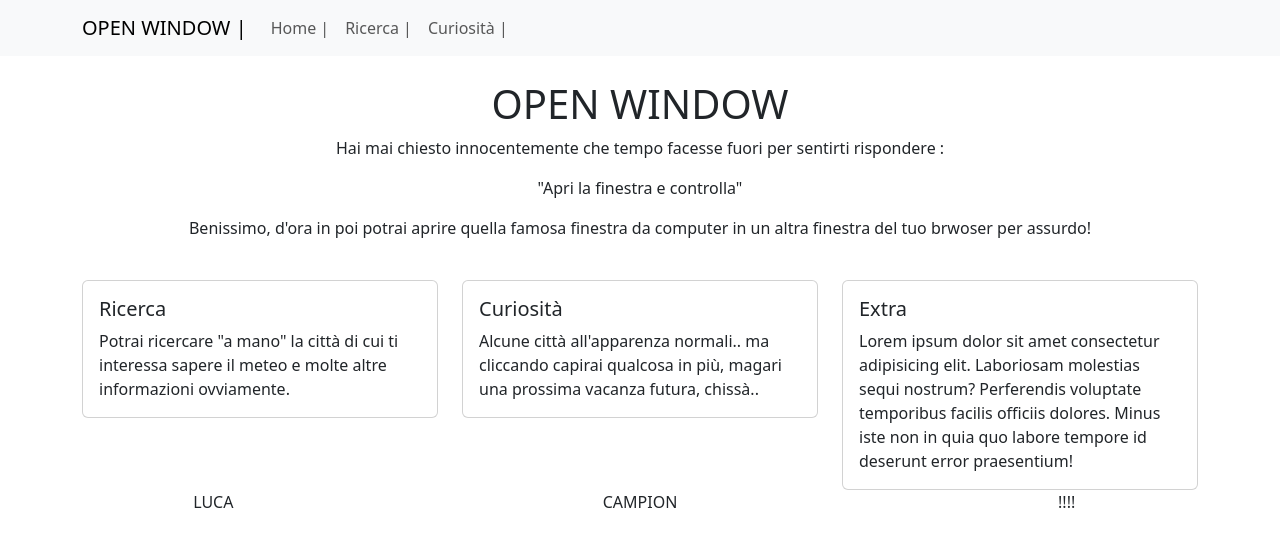
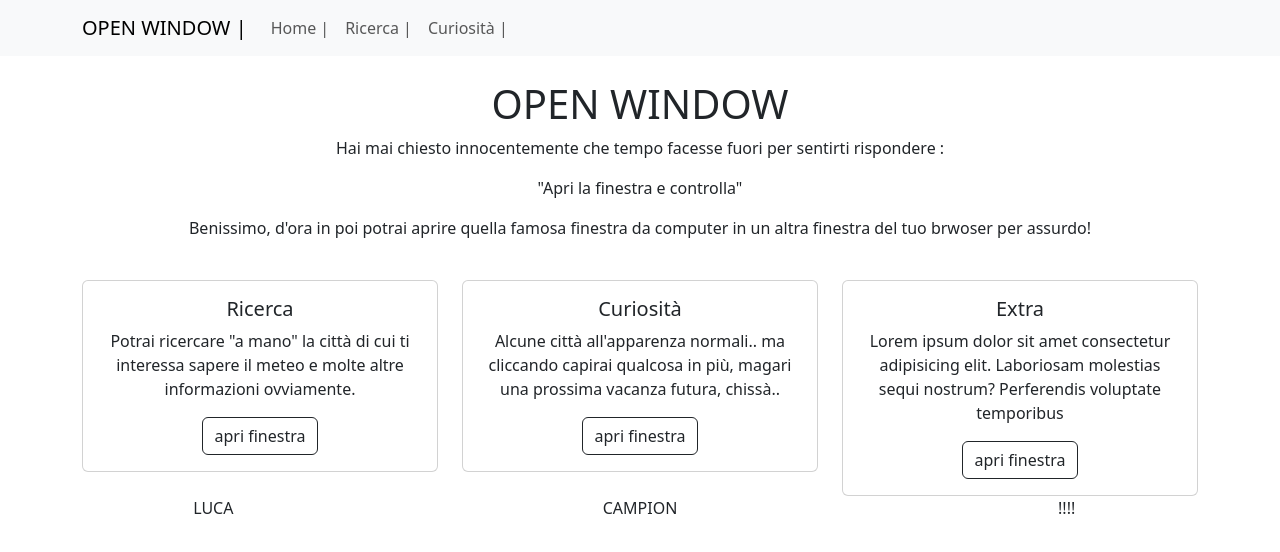
Before and after one commit to campion-luca/open-window, a React (Create React App) app: page / in a window 1280 px wide. Shown: the top 552 px of the page. Built offline with nearby package versions, Linux system fonts and the light colour scheme.

Commit message:
now 2 working components

```diff
--- a/src/components/Curiosities.jsx
+++ b/src/components/Curiosities.jsx
@@ -1,15 +1,18 @@
 import SearchLocation from "./SearchLocation";
 import "bootstrap/dist/css/bootstrap.min.css";
-import { Row, Form, Col } from "react-bootstrap";
+import { Row, Form, Col, Container } from "react-bootstrap";
 import { useState } from "react";
 
 const Curiosities = () => {
-  const [specMeteo, setSpecMeteo] = useState("");
+  const [specMeteo, setSpecMeteo] = useState("Rovigo");
 
-  <>
+  return(
+  <Container>
     <Row className="justify-content-center mb-4">
-      <Col xs={12} md={8} lg={6}>
-        <h2 className="text-center">Ricerche Interessanti !</h2>
+      <Col xs={12} md={10} lg={7}>
+        <h1 className="text-center mt-4"> CURIOSITA' DAL MONDO</h1>
+        <p className="text-center">Alcune di queste città qui sotto hanno delle peculiarità.. cliccale per scoprire quali..</p>
+
         <Form.Select
           aria-label="Default select example"
           value={specMeteo}
@@ -22,12 +25,16 @@ const Curiosities = () => {
           <option>Roma</option>
           <option>Verona</option>
           <option>Los Angeles</option>
-          <option>New York</option>
+          <option>Mawsynram</option>
         </Form.Select>
       </Col>
     </Row>
-    <SearchLocation specMeteo={specMeteo} />
-  </>;
+     <SearchLocation specMeteo={specMeteo} />
+
+
+    </Container>
+
+        )
 };
 
 export default Curiosities
--- a/src/components/Home.jsx
+++ b/src/components/Home.jsx
@@ -1,6 +1,9 @@
 import { Card, Col, Row, Container, Button } from "react-bootstrap"
+import { useNavigate } from "react-router-dom"
 
 const Home = () => {
+    const navigate = useNavigate()
+
     return (
         <Container className="mt-4">
         <Row>
@@ -13,32 +16,35 @@ const Home = () => {
         </Row>
         <Row>
           <Col md={4}>
-            <Card>
+            <Card className="text-center">
               <Card.Body>
                 <Card.Title>Ricerca</Card.Title>
                 <Card.Text>
                   Potrai ricercare "a mano" la città di cui ti interessa sapere il meteo e molte altre informazioni ovviamente.
                 </Card.Text>
+                <Button variant="outline-dark" onClick={() => navigate('/searching')}>apri finestra</Button>
               </Card.Body>
             </Card>
           </Col>
           <Col md={4}>
-            <Card>
+            <Card className="text-center">
               <Card.Body>
                 <Card.Title>Curiosità</Card.Title>
                 <Card.Text>
                   Alcune città all'apparenza normali.. ma cliccando capirai qualcosa in più, magari una prossima vacanza futura, chissà..
                 </Card.Text>
+                <Button variant="outline-dark" onClick={() => navigate('/curiosities')}>apri finestra</Button>
               </Card.Body>
             </Card>
           </Col>
           <Col md={4}>
-            <Card>
+            <Card className="text-center">
               <Card.Body>
                 <Card.Title>Extra</Card.Title>
                 <Card.Text>
-                  Lorem ipsum dolor sit amet consectetur adipisicing elit. Laboriosam molestias sequi nostrum? Perferendis voluptate temporibus facilis officiis dolores. Minus iste non in quia quo labore tempore id deserunt error praesentium!
+                  Lorem ipsum dolor sit amet consectetur adipisicing elit. Laboriosam molestias sequi nostrum? Perferendis voluptate temporibus
                 </Card.Text>
+                <Button variant="outline-dark">apri finestra</Button>
               </Card.Body>
             </Card>
           </Col>
--- a/src/components/SearchLocation.jsx
+++ b/src/components/SearchLocation.jsx
@@ -1,47 +1,65 @@
-import { useEffect, useState } from "react"
-import { Button, Card } from "react-bootstrap"
+import { useEffect, useState } from "react";
+import { Button, Card } from "react-bootstrap";
 
-const SearchLocation = ({specMeteo}) => {
-    const [meteo, setMeteo] = useState({})
+const SearchLocation = ({ specMeteo }) => {
+  const [meteo, setMeteo] = useState({});
+  const [weather, setWeather] = useState([]);
+  const [wind, setWind] = useState();
 
   useEffect(() => {
-        fetchSpecMeteo()
+    fetchSpecMeteo();
     // eslint-disable-next-line react-hooks/exhaustive-deps
-}, [specMeteo])
+  }, [specMeteo]);
 
   const fetchSpecMeteo = () => {
-    console.log("fetch avviata")
-    fetch(`https://api.openweathermap.org/data/2.5/weather?q=${specMeteo}&appid=5fb43d9317a963bf83907952a8a8a3f3`)
-
+    console.log("fetch avviata");
+    fetch(
+      `https://api.openweathermap.org/data/2.5/weather?q=${specMeteo}&appid=5fb43d9317a963bf83907952a8a8a3f3`
+    )
       .then((response) => {
         if (response.ok) {
-            return response.json()
+          return response.json();
         } else {
-            throw new Error("errore nella chiamata")
+          throw new Error("errore nella chiamata");
         }
       })
       .then((meteo) => {
-        console.log("risultato fetch tornato", meteo)
-        setMeteo(meteo) // inserisco il risultato
+        console.log("risultato fetch tornato", meteo);
+        setMeteo(meteo); // inserisco il risultato
+
+        setWeather(meteo.weather[0]);
+        console.log("weather da..", weather.main);
+
+        setWind(meteo.wind);
+        console.log("il vento ritorna..", wind.speed);
       })
       .catch((err) => {
-        console.log("ERRORE di tipo", err)
-    })
-}
+        console.log("ERRORE di tipo", err);
+      });
+  };
 
-return(
-    <Card>
-      <Card.Img variant="top" src="holder.js/100px180" />
+//   const showIf = () => {
+//     alert("ciao")
+//   }
+
+  return (
+    <Card style={{ width: '18rem' }} className="text-center ms-auto me-auto">
+      <Card.Img variant="top" src="https://static.vecteezy.com/system/resources/thumbnails/025/254/963/small/isolated-3d-rendering-of-a-modern-window-for-home-png.png" />
       <Card.Body>
-        <Card.Title>{meteo.name}</Card.Title>
+        <Card.Title>
+          <h1>{meteo.name}</h1>
+        </Card.Title>
         <Card.Text>
-          Some quick example text to build on the card title and make up the
-          bulk of the card's content.
+          <h5>CLIMA</h5>
+          il clima al momento è {weather.main} , per essere precisi{" "}
+          {weather.description}
+          <h5 className="mt-3">VENTO</h5>
+          il vento al momento è forte {wind.speed}
         </Card.Text>
-        <Button variant="primary">Go somewhere</Button>
+        <Button variant="outline-dark">apri la finestra sulla curiosità</Button>
       </Card.Body>
     </Card>
-)
-}
+  );
+};
 
-export default SearchLocation
+export default SearchLocation;
```
Also changed, not shown: public/logo.jpeg (added). Lines whose indentation alone changed are shown as unchanged.
